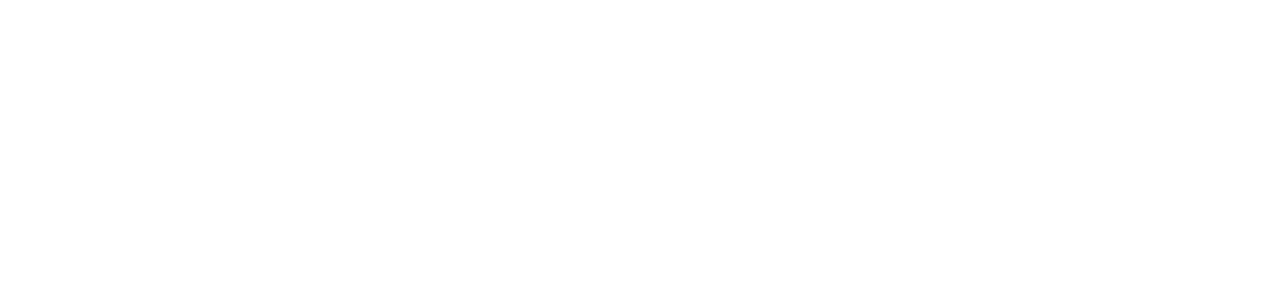
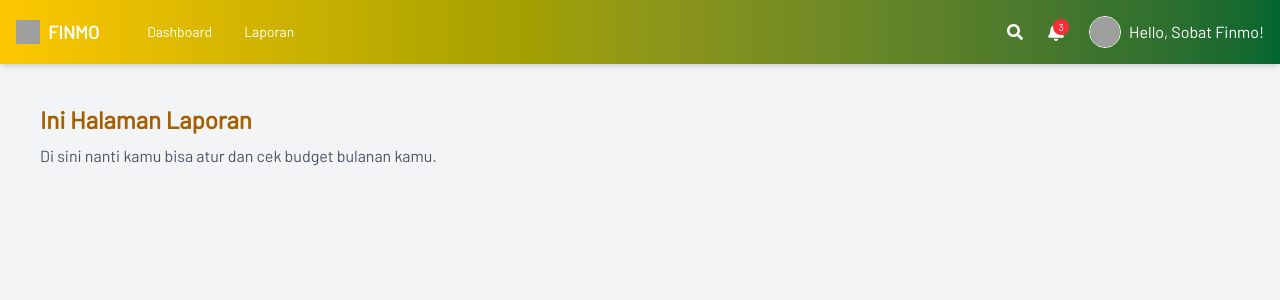
Before and after one commit to cikalalala/Finmo_BPF, a React (Vite) app: page /main/Laporan in a window 1280 px wide. Before the commit this address had no page. Shown: the top 300 px of the page. Built offline with nearby package versions, Linux system fonts and the light colour scheme; grey boxes are pictures that could not be loaded.

Commit message:
19/06 22.18 [Route]Halaman Laporan

```diff
--- a/src/App.jsx
+++ b/src/App.jsx
@@ -7,21 +7,28 @@
 
 const MainLayout = React.lazy(() => import("./layouts/MainLayout"));
 const Dashboard = React.lazy(() => import("./pages/Dashbord"));
+const Laporan = React.lazy(() => import("./pages/Laporan"));
 const Pemasukan = React.lazy(() => import("./pages/Pemasukan"));
 const Pengeluaran = React.lazy(() => import("./pages/Pengeluaran"));
 const Budgeting = React.lazy(() => import("./pages/Budgeting"));
 
+const Loading = React.lazy(() => import("./components/Loading"));
+
 export default function App() {
   return (
-    // <Suspense fallback={<Loading />}>
+    <Suspense fallback={<Loading />}>
       <Routes>
         <Route path="/main" element={<MainLayout />}>
           <Route path="/main/Dashboard" element={<Dashboard />} />
+          <Route path="/main/Laporan" element={<Laporan />} />
+
           <Route path="/main/Dashboard/Pemasukan" element={<Pemasukan />} />
           <Route path="/main/Dashboard/Pengeluaran" element={<Pengeluaran />} />
           <Route path="/main/Dashboard/Budgeting" element={<Budgeting />} />
         </Route>
+
+
       </Routes>
-    // </Suspense>
+    </Suspense>
   );
 }
--- /dev/null
+++ b/src/pages/Laporan.jsx
@@ -0,0 +1,8 @@
+export default function Laporan() {
+  return (
+    <div className="p-6">
+      <h1 className="text-2xl font-bold text-yellow-700">Ini Halaman Laporan</h1>
+      <p className="mt-2 text-gray-600">Di sini nanti kamu bisa atur dan cek budget bulanan kamu.</p>
+    </div>
+  );
+}
```
Lines whose indentation alone changed are shown as unchanged.
